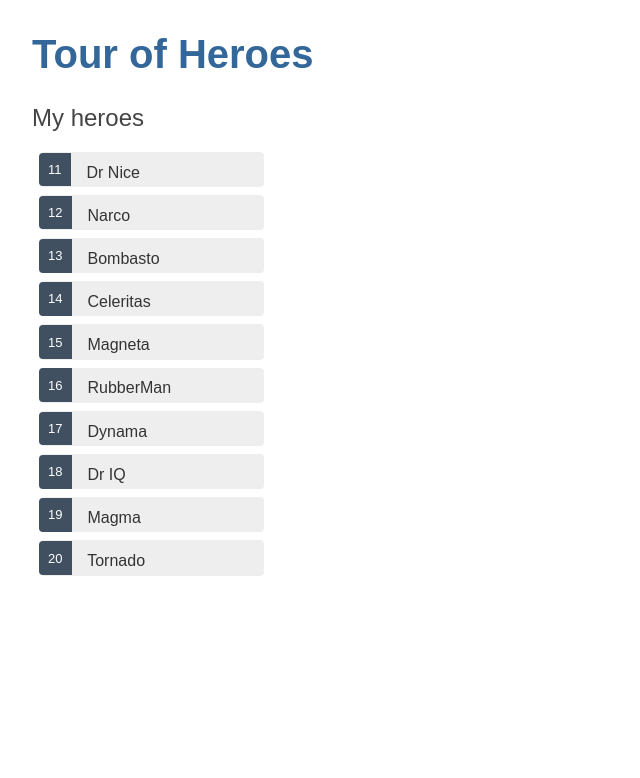
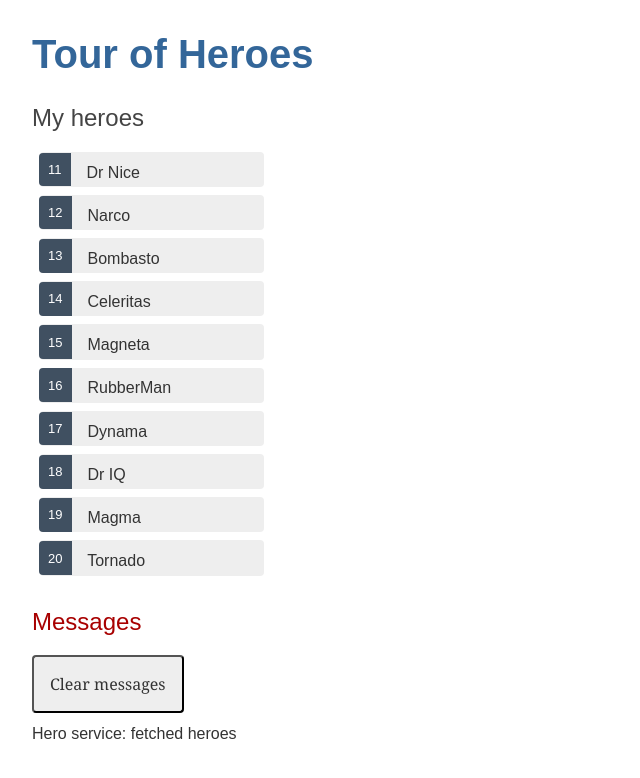
Before and after one commit to leojk11/tourOfHeroesAngular, an Angular app: page / in a window 1280 px wide. Shown: the top 778 px of the page, without its empty margins (0-640 px from the left). Built offline with nearby package versions, Linux system fonts and the light colour scheme.

Commit message:
added message service into hero service and sending some messages

```diff
--- a/src/app/hero.service.ts
+++ b/src/app/hero.service.ts
@@ -9,16 +9,23 @@ import { Hero } from './hero';
 // mock heroes list
 import { HEROES } from './mock-heroes';
 
+// messages service
+import { MessageService } from './message.service';
+
 @Injectable({
   providedIn: 'root'
 })
 export class HeroService {
 
-  constructor() { }
+  constructor(private messagesService: MessageService) { }
 
   // get heroes function, that returns mock heroes for now
   getHeroes(): Observable<Hero[]> {
     const heroes = of(HEROES);
+
+    // sending message to the message service when the heroes get fetched
+    this.messagesService.add('Hero service: fetched heroes');
+
     return heroes;
   }
 }
```
